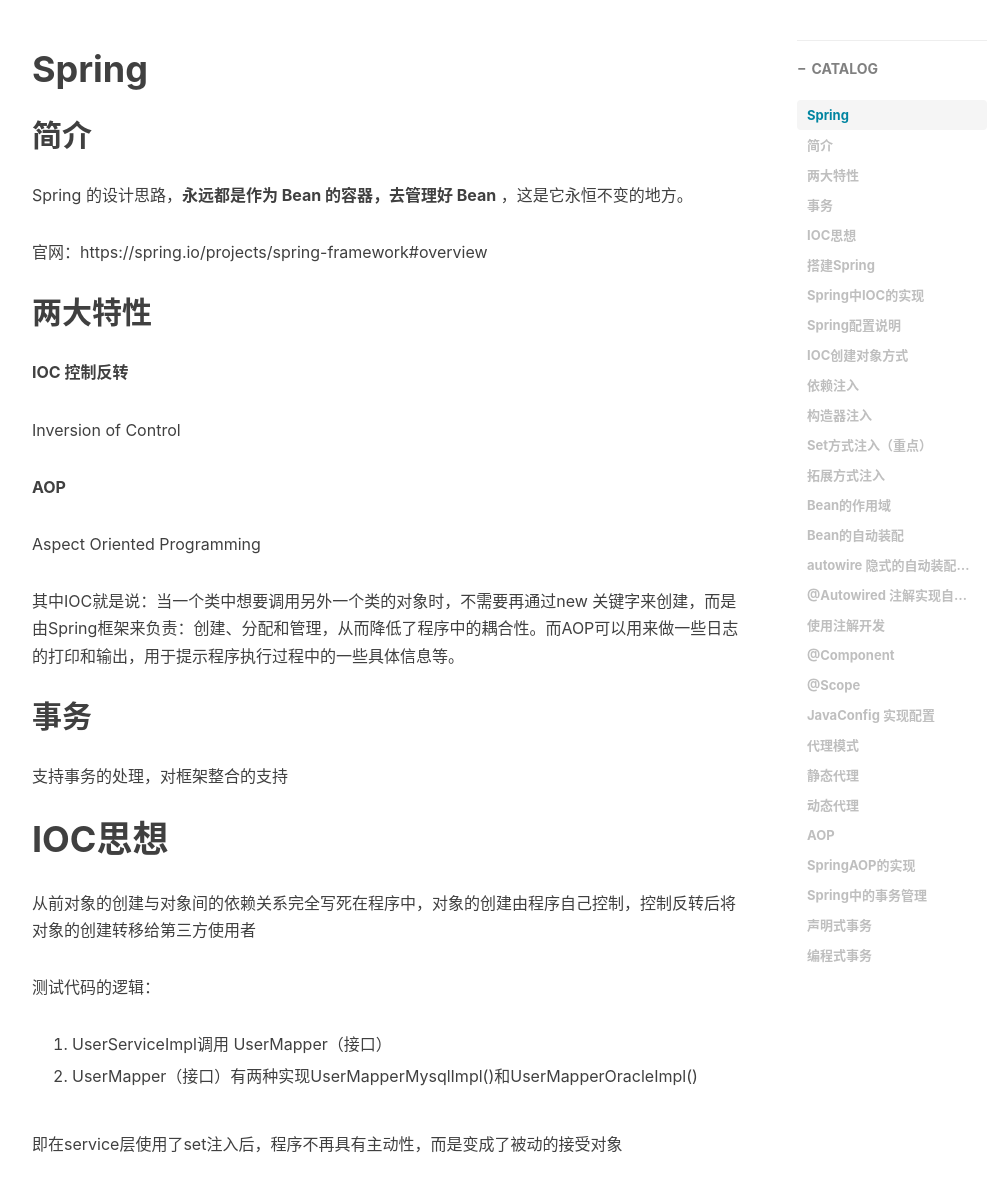
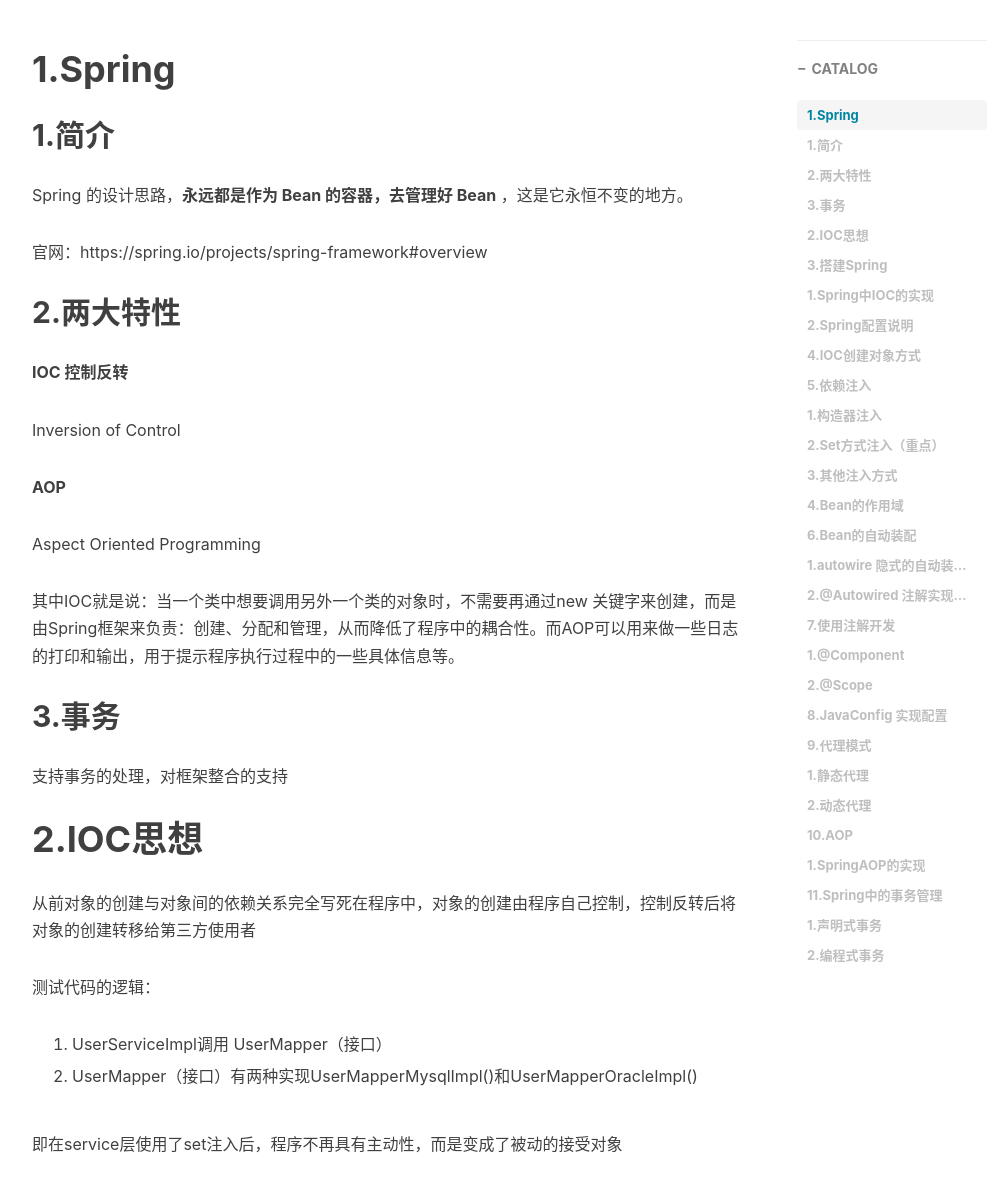
Before and after one commit to Wh0ami-hy/Wh0ami-hy.github.io, a Jekyll site: the page built from _posts/2023-03-12-Spring.md, in a window 1280 px wide and 1400 px high, scrolled down 244 px. Shown: the part 213-1400 px from the top of the window, without its empty margins (233-1220 px from the left). Built offline with Jekyll 4.4.1, drawn with Linux system fonts in a browser that asks for light colours; nearby versions of some CDN libraries; comment, search, counter and statistics services are not loaded; some of the changed text lies outside the part shown.

````diff
--- a/_posts/2023-03-12-Spring.md
+++ b/_posts/2023-03-12-Spring.md
@@ -5,15 +5,15 @@ tags:
     - Spring
 ---
 
-# Spring
+# 1.Spring
 
-## 简介
+## 1.简介
 
 Spring 的设计思路，**永远都是作为 Bean 的容器，去管理好 Bean** ，这是它永恒不变的地方。
 
 官网：https://spring.io/projects/spring-framework#overview
 
-## 两大特性
+## 2.两大特性
 
 **IOC 控制反转**
 
@@ -25,11 +25,11 @@ Aspect Oriented Programming
 
 其中IOC就是说：当一个类中想要调用另外一个类的对象时，不需要再通过new 关键字来创建，而是由Spring框架来负责：创建、分配和管理，从而降低了程序中的耦合性。而AOP可以用来做一些日志的打印和输出，用于提示程序执行过程中的一些具体信息等。
 
-## 事务
+## 3.事务
 
 支持事务的处理，对框架整合的支持
 
-# IOC思想
+# 2.IOC思想
 
 从前对象的创建与对象间的依赖关系完全写死在程序中，对象的创建由程序自己控制，控制反转后将对象的创建转移给第三方使用者
 
@@ -71,7 +71,7 @@ public class UserServiceImpl implements UserService {
     }
 ```
 
-# 搭建Spring
+# 3.搭建Spring
 
 用IDEA创建Spring项目
 
@@ -109,7 +109,7 @@ public class UserServiceImpl implements UserService {
     }
 ```
 
-## Spring中IOC的实现
+## 1.Spring中IOC的实现
 
 控制反转是一种通过描述（XML或注解）并通过第三方去生产或获取特定对象的方式
 
@@ -129,7 +129,7 @@ IOC是一种编程思想，由主动的编程变成被动的接收
 
 要实现不同的操作，只需要在xmI配置文件中进行修改
 
-## Spring配置说明
+## 2.Spring配置说明
 
 ```xml
 <import resource="引入其他bean xml配置文件" />
@@ -145,13 +145,13 @@ IOC是一种编程思想，由主动的编程变成被动的接收
 
 可以有多个xml文件，但是只能有一个被命名为applicationContext.xml，可以在applicationContext.xml中import导入其他xml文件
 
-# IOC创建对象方式
+# 4.IOC创建对象方式
 
 默认使用无参构造
 
-有参构造
+有参构造：创建的同时，进行注入
 
-1. 下标赋值
+* 下标赋值
 
 ```xml
 <bean id="user" class="com.hy.entity.User">
@@ -182,17 +182,17 @@ IOC是一种编程思想，由主动的编程变成被动的接收
 
 注意：在 xml中配置Bean的时候，容器中管理的对象就已经初始化了
 
-# 依赖注入
+# 5.依赖注入
 
 依赖：bean对象的创建依赖于容器（IOC容器）
 
 注入：就是让属性有值
 
-## 构造器注入
+## 1.构造器注入
 
-通过无参、有参构造方法实现注入
+通过有参构造方法实现注入
 
-## Set方式注入（重点）
+## 2.Set方式注入（重点）
 
 由容器来注入
 
@@ -249,7 +249,7 @@ IOC是一种编程思想，由主动的编程变成被动的接收
 </bean>
 ```
 
-## 拓展方式注入
+## 3.其他注入方式
 
 c命名和p命名空间注入
 
@@ -273,7 +273,7 @@ p（property）命名，原理是通过set注入
 <bean id="user" class="com.hy.entity.User" p:age="18" c:name="名字">
 ```
 
-## Bean的作用域
+## 4.Bean的作用域
 
 单例模式：Spring默认机制，每次从容器中get的时候，共享同一个对象
 
@@ -291,17 +291,17 @@ p（property）命名，原理是通过set注入
 
 其余的request、session、application这些作用域只能在web开发中使用
 
-# Bean的自动装配
+# 6.Bean的自动装配
 
 Spring会在上下文中自动寻找，并自动给bean装配属性
 
 在Spring中有三种装配的方式
 
 1. 在xml中显式配置
-2. 在java中显式配置
+2. 在java中显式配置（Java config）
 3. 隐式的自动装配bean（重要）
 
-## autowire 隐式的自动装配bean
+## 1.autowire 隐式的自动装配bean
 
 ```xml
 <!--
@@ -317,7 +317,7 @@ byName的时候，需要保证所有bean的id唯一，并且这个bean需要和
 
 byType的时候，需要保证所有bean的class唯一，并且这个bean需要和自动注入的属性的类型一致
 
-## @Autowired 注解实现自动装配
+## 2.@Autowired 注解实现自动装配
 
 导入约束
 
@@ -330,7 +330,7 @@ byType的时候，需要保证所有bean的class唯一，并且这个bean需要
         https://www.springframework.org/schema/beans/spring-beans.xsd
         http://www.springframework.org/schema/context
         https://www.springframework.org/schema/context/spring-context.xsd">
-
+	<!--开启注解功能-->
     <context:annotation-config/>
 
 </beans>
@@ -364,7 +364,7 @@ Java自带 @Resource注解也可实现自动装配
 2. @Autowired通过byName的方式实现
 3. @Resource默认通过byName的方式实现，如果找不到名字，则通过byType实现
 
-# 使用注解开发
+# 7.使用注解开发
 
 一般在注入内容较为简单时，可使用注解直接进行开发，当注入内容比较复杂，如map、list等时，仍然使用xml配置文件开发
 
@@ -377,7 +377,7 @@ Java自带 @Resource注解也可实现自动装配
 <context:annotation-config/>
 ```
 
-## @Component
+## 1.@Component
 
 注册该组件到Spring IOC容器中
 
@@ -425,7 +425,7 @@ public class Student {
 2. service  @Service
 3. controller  @Controller
 
-## @Scope
+## 2.@Scope
 
 作用域，相当于
 
@@ -433,15 +433,13 @@ public class Student {
 <bean id="user" class="com.hy.service.User" scope="prototype">
 ```
 
-
-
 **xml与注解最佳实践**
 
 xml用来管理bean
 
 注解只负责完成属性的注入
 
-# JavaConfig 实现配置
+# 8.JavaConfig 实现配置
 
 不使用xml来配置，由Java全权实现配置功能即配置类
 
@@ -470,7 +468,7 @@ public class UserConfig {
     }
 ```
 
-# 代理模式
+# 9.代理模式
 
 角色分析：
 
@@ -535,7 +533,7 @@ public static void main(String[] args) {
 
 1. 一个真实角色就会产生一个代理角色，代码量会翻倍，开发效率会变低
 
-## 静态代理
+## 1.静态代理
 
 常规开发是纵向开发，业务拓展则是横向开发，这时需要用到代理的思想
 
@@ -546,7 +544,7 @@ service-->controller
 controller-->前端
 ```
 
-## 动态代理
+## 2.动态代理
 
 底层原理：反射
 
@@ -608,7 +606,7 @@ public class Client {
 
 总结：一个动态代理类代理的是一个接口，一般就是对应的一类业务
 
-# AOP
+# 10.AOP
 
 AOP面向切面编程，通过预编译方式和运行期动态代理实现程序功能的统一维护的一种技术。AOP是OOP的延续，是Spring框架中的一个重要内容
 
@@ -630,7 +628,7 @@ AOP面向切面编程，通过预编译方式和运行期动态代理实现程
 
 连接点（JointPoint）：与切入点匹配的执行点
 
-## SpringAOP的实现
+## 1.SpringAOP的实现
 
 在pom.xml中导入依赖包
 
@@ -752,7 +750,7 @@ public class Cut {
 }
 ```
 
-# Spring中的事务管理
+# 11.Spring中的事务管理
 
 事务：原子操作，一组业务一起执行，不允许打断
 
@@ -762,7 +760,7 @@ public class Cut {
 
 Spring中的事务管理配合Spring整合MyBatis使用
 
-## 声明式事务
+## 1.声明式事务
 
 推荐使用
 
@@ -800,6 +798,6 @@ spring-dao.xml
 
 ```
 
-## 编程式事务
+## 2.编程式事务
 
 需要在代码中，进行事务的管理
````
Also changed, not shown: other parts of _posts/2023-03-12-Spring.md (+2 -2 lines), _posts/2022-01-24-Thinking.md (deleted, +0 -143 lines).
